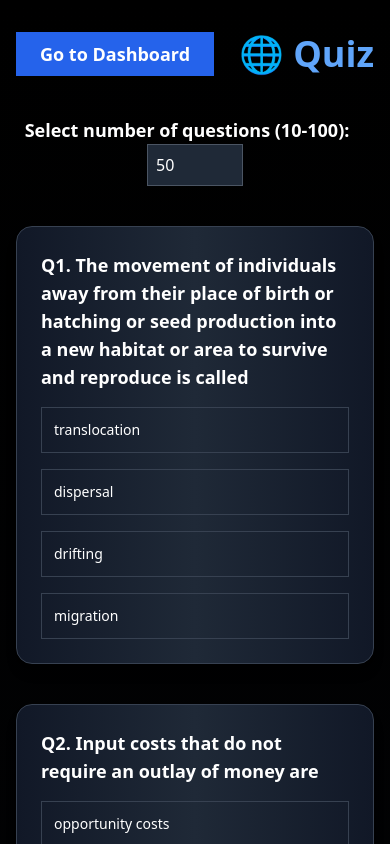
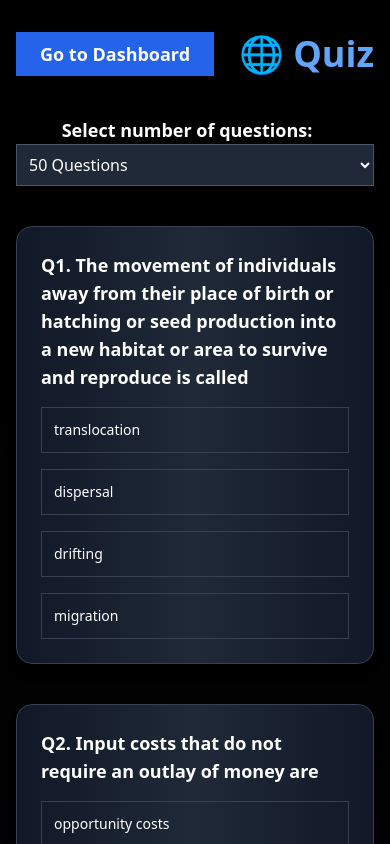
Before and after one commit to shreyashgautam/Nptel_conversation_economics, a React (Vite) app: page /FullTest in a window 390 px wide. Shown: the top 844 px of the page. Built offline with nearby package versions, Linux system fonts and the light colour scheme.

Commit message:
fultest chnages

```diff
--- a/src/pages/user/FullTest.jsx
+++ b/src/pages/user/FullTest.jsx
@@ -694,7 +694,6 @@ const originalQuizData = [
 const shuffleArray = (arr) => {
   return [...arr].sort(() => Math.random() - 0.5);
 };
-
 const FullTest = () => {
   const [shuffledQuiz, setShuffledQuiz] = useState([]);
   const [answers, setAnswers] = useState([]);
@@ -702,8 +701,21 @@ const FullTest = () => {
   const [score, setScore] = useState(0);
   const [numQuestions, setNumQuestions] = useState(50);
   const [inputError, setInputError] = useState('');
+  const [isMobile, setIsMobile] = useState(false); // State to track mobile view
   const navigate = useNavigate();
   const { toast } = useToast();
+
+  useEffect(() => {
+    // Check if the device is mobile
+    const handleResize = () => {
+      setIsMobile(window.innerWidth <= 640); // Tailwind's sm breakpoint
+    };
+
+    handleResize(); // Initial check
+    window.addEventListener('resize', handleResize);
+
+    return () => window.removeEventListener('resize', handleResize);
+  }, []);
 
   useEffect(() => {
     const shuffledQuestions = shuffleArray(originalQuizData)
@@ -732,7 +744,7 @@ const FullTest = () => {
         variant: "destructive",
         title: "Incomplete Quiz",
         description: "Please answer all questions before submitting.",
-        className: "bg-white text-black border border-red-500", // 👈 custom white toast
+        className: "bg-white text-black border border-red-500", // Custom white toast
       });
       return;
     }
@@ -747,7 +759,7 @@ const FullTest = () => {
     toast({
       title: "Quiz Submitted ✅",
       description: `You scored ${total} out of ${shuffledQuiz.length}`,
-      className: "bg-gray-900 text-white border border-green-600", // optional: make this look nice too
+      className: "bg-gray-900 text-white border border-green-600", // Success toast
     });
   };
 
@@ -770,11 +782,22 @@ const FullTest = () => {
 
   const handleQuestionCountChange = (e) => {
     const value = parseInt(e.target.value, 10);
-    if (value >= 10 && value <= 100) {
+    if ([10, 50, 100].includes(value)) {
       setNumQuestions(value);
       setInputError('');
     } else {
-      setInputError('Please enter a value between 10 and 100');
+      setInputError('Please select a valid option: 10, 50, or 100');
+    }
+  };
+  const handleQuestionCountChange1 = (e) => {
+    const value = parseInt(e.target.value, 10);
+    if (value>100 || value<10) {
+
+      setInputError('Please select a valid option: 10, 50, or 100');
+
+    } else {
+      setNumQuestions(value);
+      setInputError('');
     }
   };
 
@@ -793,17 +816,31 @@ const FullTest = () => {
 
         <div className="text-center mb-6">
           <label htmlFor="numQuestions" className="mr-4 text-lg font-semibold">
-            Select number of questions (10-100):
+            Select number of questions:
           </label>
+          {/* Conditionally render the input or dropdown */}
+          {isMobile ? (
+            <select
+              id="numQuestions"
+              value={numQuestions}
+              onChange={handleQuestionCountChange}
+              className="bg-gray-800 text-white border border-gray-600 p-2 rounded-lg w-full sm:w-24"
+            >
+              <option value={10}>10 Questions</option>
+              <option value={50}>50 Questions</option>
+              <option value={100}>100 Questions</option>
+            </select>
+          ) : (
             <input
               id="numQuestions"
               type="number"
               value={numQuestions}
-            onChange={handleQuestionCountChange}
-            className="bg-gray-800 text-white border border-gray-600 p-2 rounded-lg w-24"
+              onChange={handleQuestionCountChange1}
+              className="bg-gray-800 text-white border border-gray-600 p-2 rounded-lg w-full sm:w-24"
               min="10"
               max="100"
             />
+          )}
           {inputError && <p className="text-red-400 mt-2">{inputError}</p>}
         </div>
 
```
Lines whose indentation alone changed are shown as unchanged.
